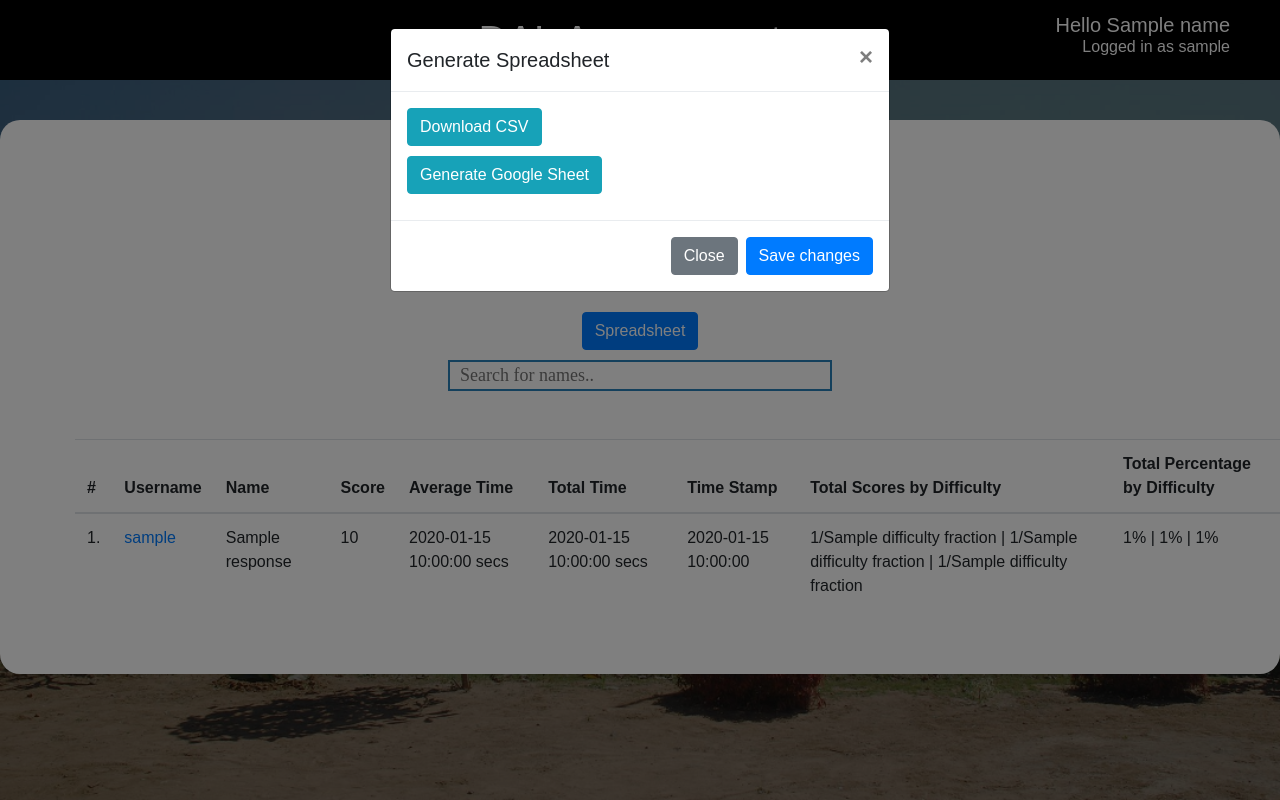
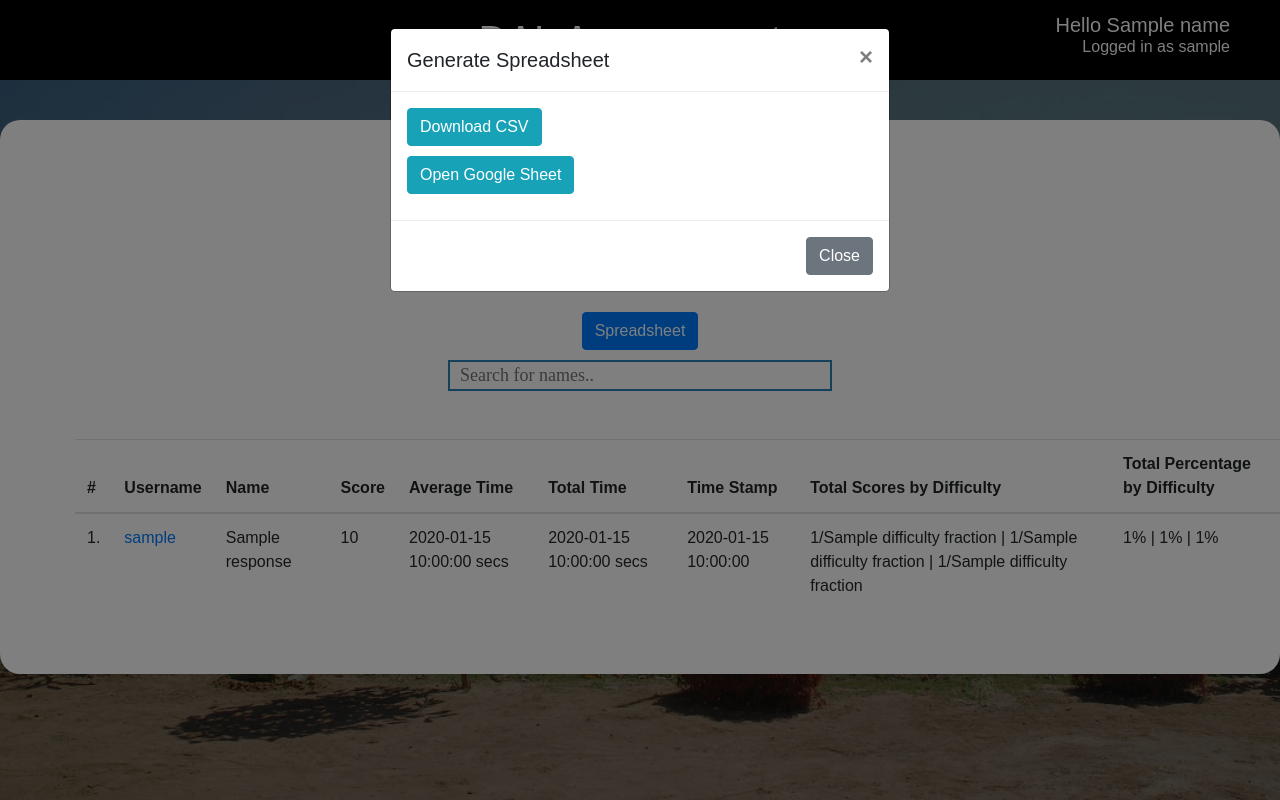
Before and after one commit to diyaschool/dal_assessments, a Python web app: template templates/test_analytics.html in a window 1280 px wide, after a click on "Spreadsheet". Run offline with Jinja, Linux system fonts and the light colour scheme; the template is opened without the code that fills it: most values are stand-ins (such as "Sample title", 1, 10 or a date in 2020); some libraries are stand-ins or nearby versions.

Commit message:
frontend changes

```diff
--- a/templates/home.html
+++ b/templates/home.html
@@ -292,7 +292,6 @@ let tabBodyNodes = tabs.querySelectorAll(".tab-body > div");
 
 for(let i=0;i<tabHeaderNodes.length;i++){
 tabHeaderNodes[i].addEventListener("click",function(){
-  console.log(i)
   localStorage.setItem('home_selected_section', i)
   tabHeader.querySelector(".active").classList.remove("active");
   tabHeaderNodes[i].classList.add("active");
--- a/templates/mobile/home.html
+++ b/templates/mobile/home.html
@@ -250,7 +250,6 @@ let tabBodyNodes = tabs.querySelectorAll(".tab-body > div");
 
 for(let i=0;i<tabHeaderNodes.length;i++){
 tabHeaderNodes[i].addEventListener("click",function(){
-  console.log(i)
   localStorage.setItem('home_selected_section', i)
   tabHeader.querySelector(".active").classList.remove("active");
   tabHeaderNodes[i].classList.add("active");
--- a/templates/test_analytics.html
+++ b/templates/test_analytics.html
@@ -111,11 +111,23 @@ searchfunc()
       </div>
       <div class="modal-body">
         <button type="button" class="btn btn-info" style='margin-bottom: 10px' onclick='window.location.href = "/t/{{code}}/analytics_download/csv"'>Download CSV</button><br>
-        <button type="button" class="btn btn-info" style='margin-bottom: 10px' onclick='window.location.href = "/t/{{code}}/analytics_download/google_sheets"'>Generate Google Sheet</button><br>
+        <script>
+        function get_sheet_id(){
+          var xhttp = new XMLHttpRequest();
+          xhttp.open("GET", "/t/{{code}}/analytics_download/google_sheets", true);
+          xhttp.onreadystatechange = function() {
+            if (this.readyState == 4 && this.status == 200) {
+              window.open(this.responseText)
+            }
+          };
+          xhttp.send();
+          return "test";
+        }
+        </script>
+        <button type="button" class="btn btn-info" style='margin-bottom: 10px' onclick='get_sheet_id();'>Open Google Sheet</button><br>
       </div>
       <div class="modal-footer">
         <button type="button" class="btn btn-secondary" data-dismiss="modal">Close</button>
-        <button type="button" class="btn btn-primary">Save changes</button>
       </div>
     </div>
   </div>
@@ -131,10 +143,8 @@ $(window).on('hidden.bs.modal', function() {
 
 function refresh_modal(){
   if (localStorage.getItem("analytics-modal") == "false" || localStorage.getItem("analytics-modal") == null){
-    console.log('ok')
     $('#exampleModal').modal('hide');
   } else{
-    console.log('kk')
     $('#exampleModal').modal('show');
   }
 }
```
Also changed, not shown: main.py (+7 -9 lines).
